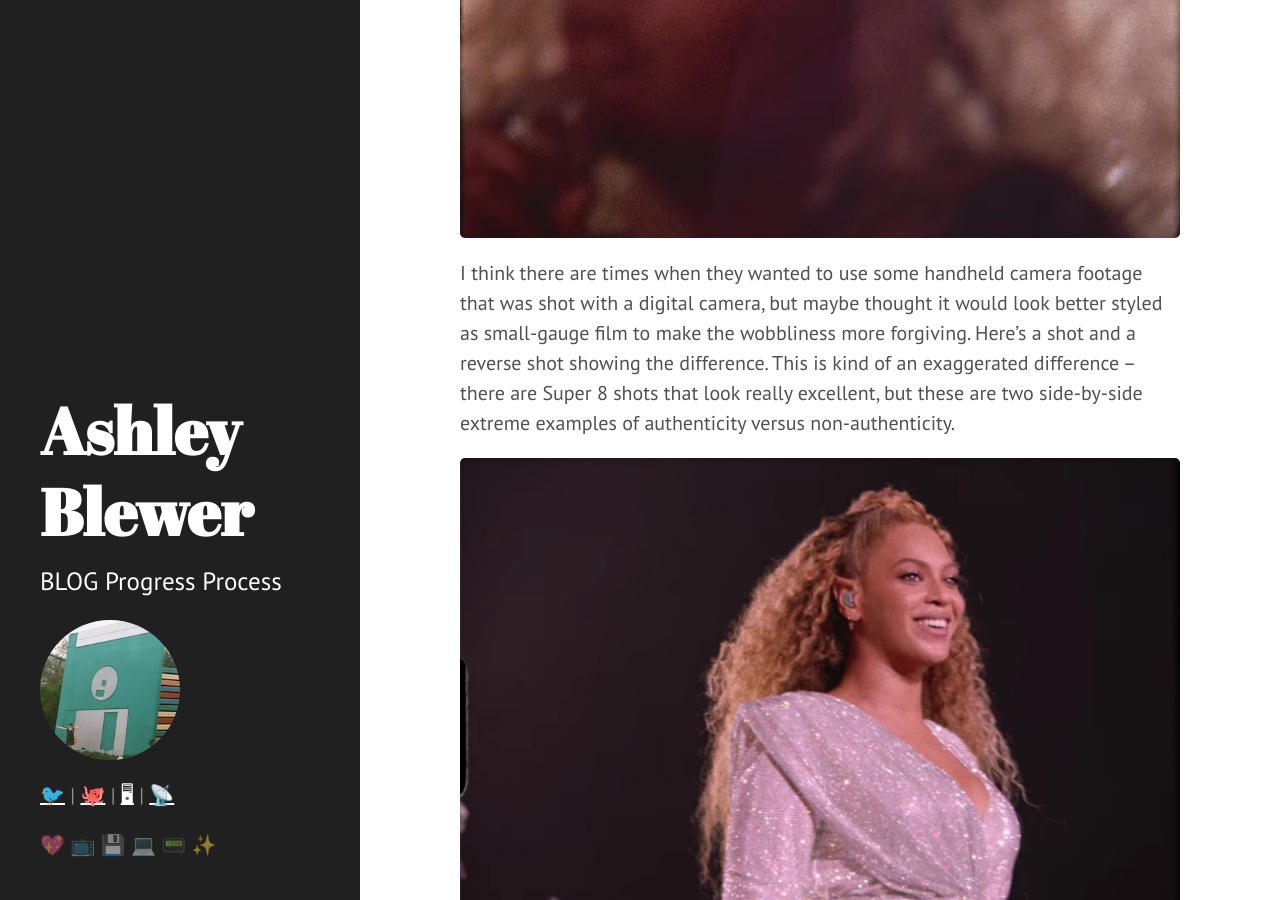
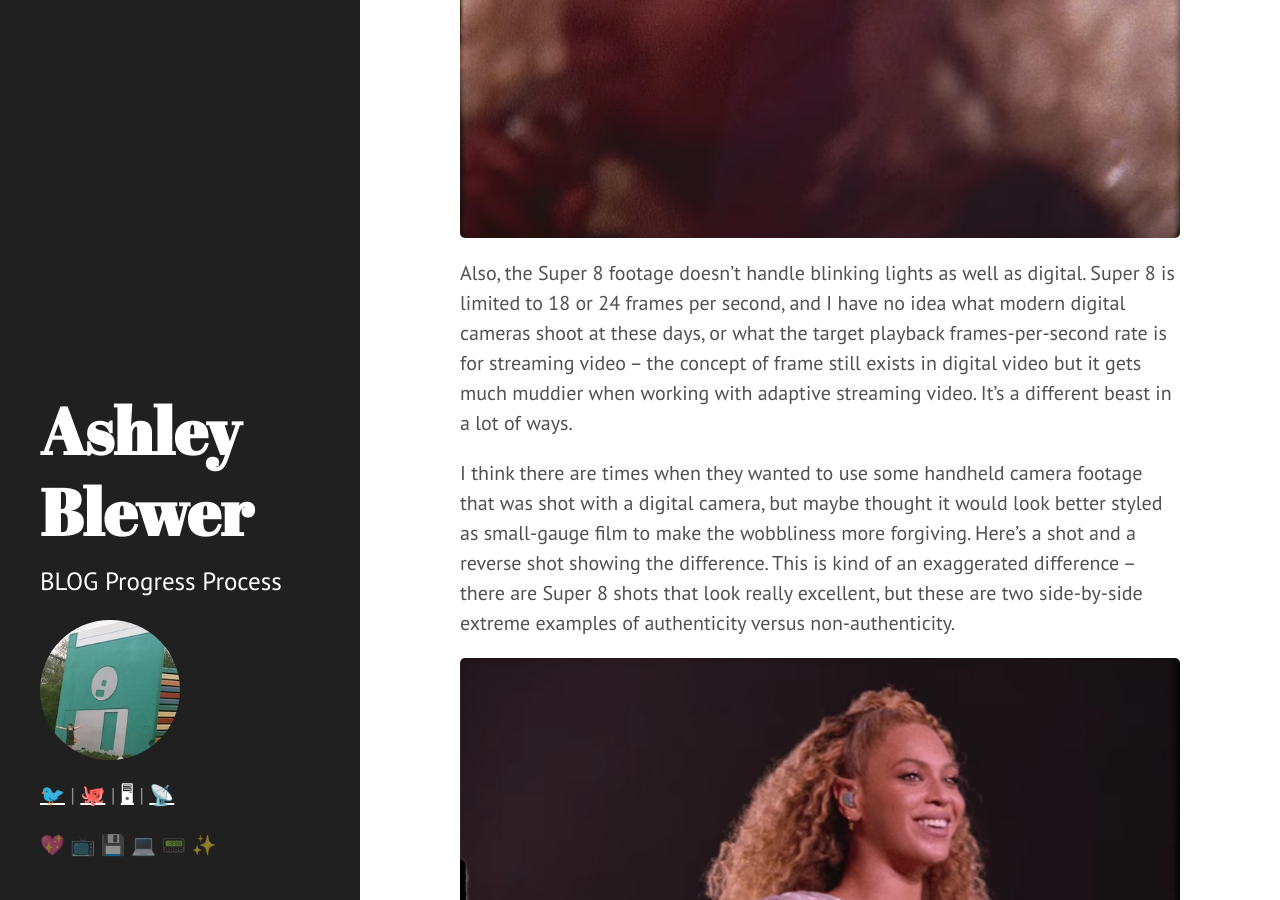
Before and after one commit to ablwr/ablwr.github.io, a Jekyll site: the page built from _posts/2019-04-29-beyonces-homecoming-film-film-and-video.md, in a window 1280 px wide and 900 px high, scrolled down 4206 px. Built offline with Jekyll 4.4.1, drawn with Linux system fonts in a browser that asks for light colours.

Commit message:
Add bit about frames per second

```diff
--- a/_posts/2019-04-29-beyonces-homecoming-film-film-and-video.md
+++ b/_posts/2019-04-29-beyonces-homecoming-film-film-and-video.md
@@ -98,6 +98,13 @@ the focus, like this frame shows.
 
 ![img](/images/bey4/blurry-zoom.jpg)
 
+Also, the Super 8 footage doesn't handle blinking lights as well as digital.
+Super 8 is limited to 18 or 24 frames per second, and I have no idea what modern
+digital cameras shoot at these days, or what the target playback
+frames-per-second rate is for streaming video -- the concept of frame still
+exists in digital video but it gets much muddier when working with adaptive
+streaming video. It's a different beast in a lot of ways.
+
 I think there are times when they wanted to use some handheld camera footage
 that was shot with a digital camera, but maybe thought it would look better
 styled as small-gauge film to make the wobbliness more forgiving. Here's a shot
```
